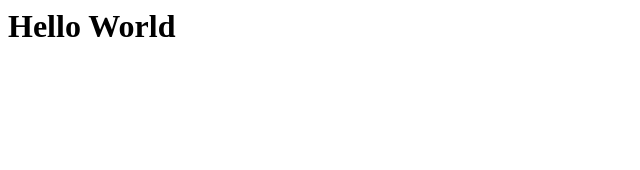
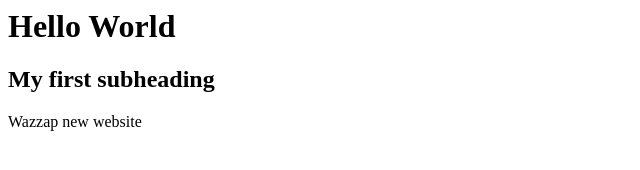
Before and after one commit to karishmasm/kmsimplewebsite, a plain HTML site: page index.html in a window 1280 px wide. Shown: the whole page, without its empty margins (0-640 px from the left). Drawn offline with Linux system fonts and the light colour scheme.

Commit message:
add a subheah and a para

```diff
--- a/index.html
+++ b/index.html
@@ -2,5 +2,7 @@
 <html>
 <body>
 	<h1> Hello World </h1>
+	<h2>My first subheading</h2>
+	<p>Wazzap new website</p>
 </body>
 </html>
```
